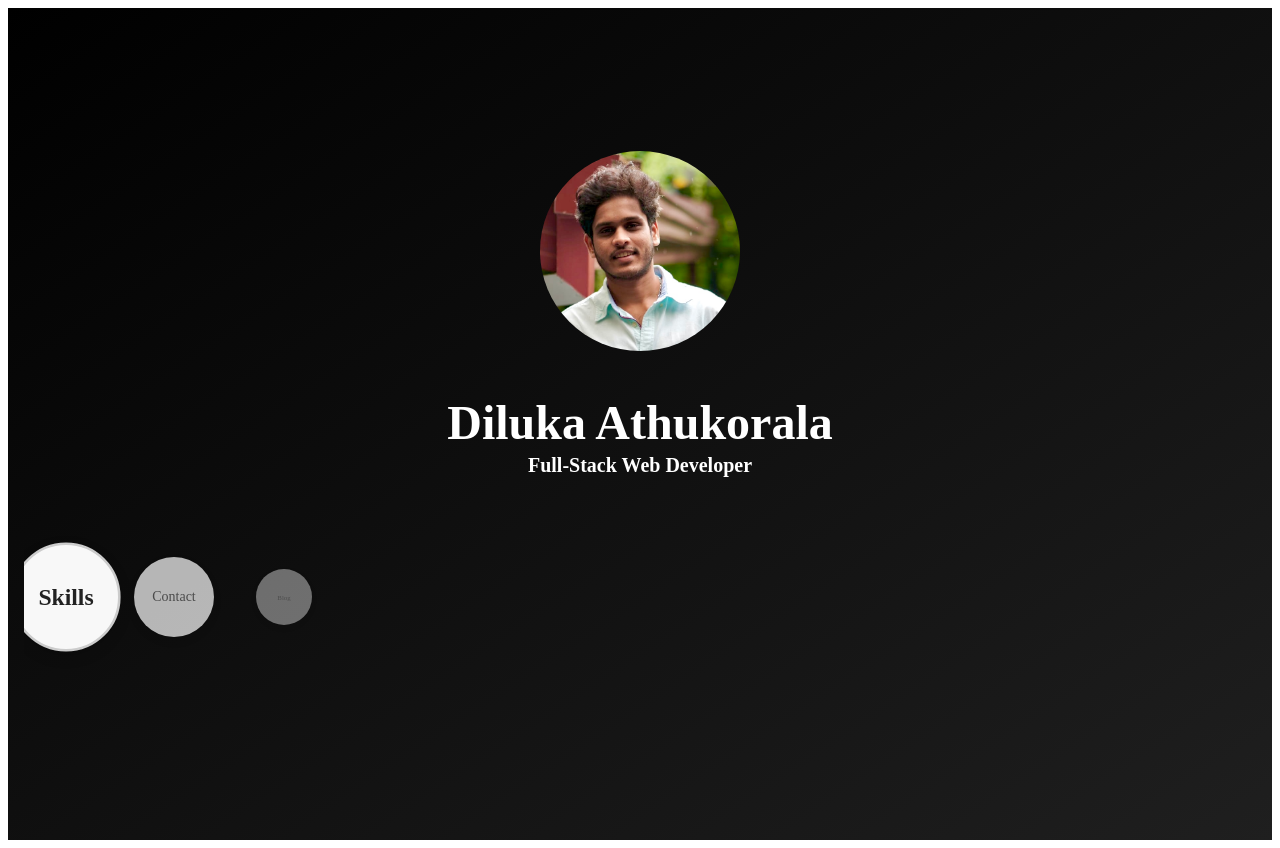
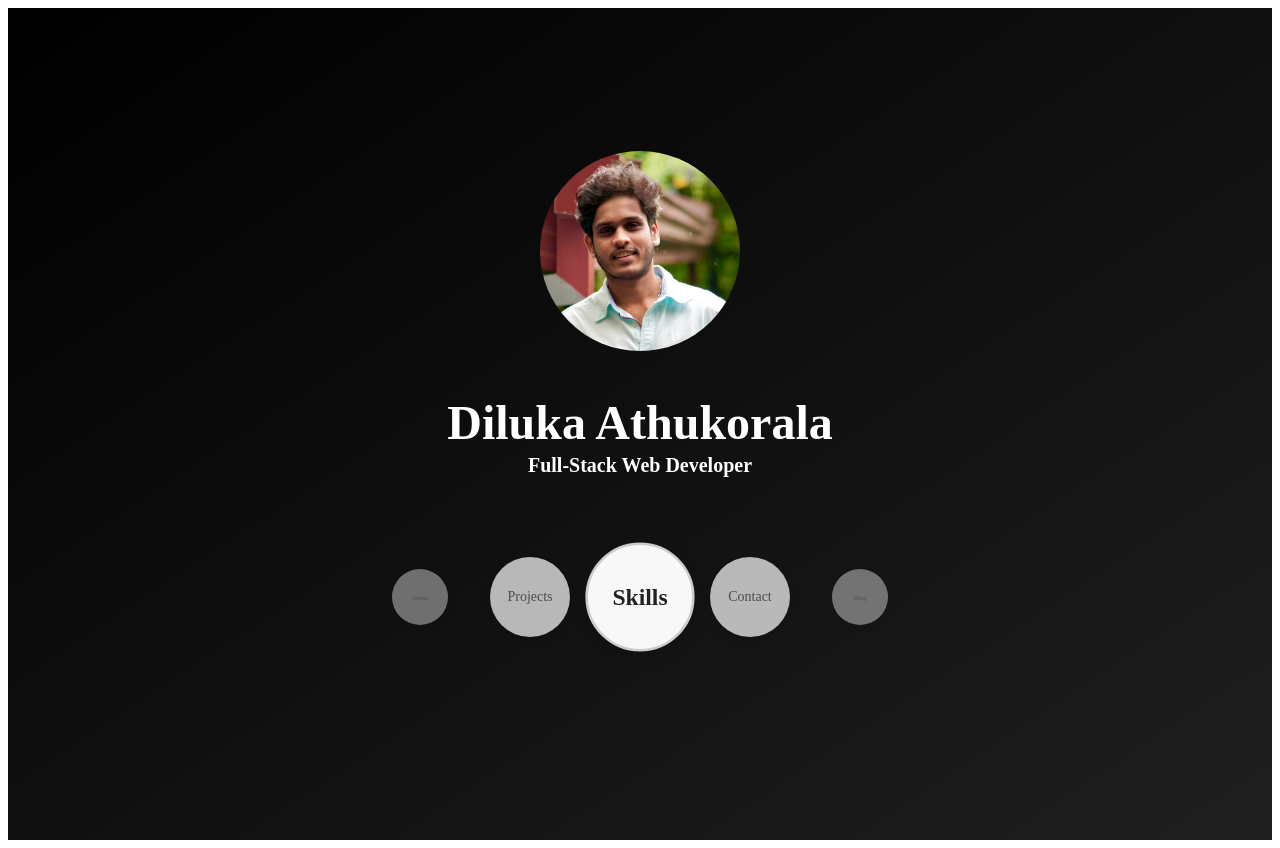
Before and after one commit to dilukaathukorala/My-Portfolio, a Next.js app: page / in a window 1280 px wide. Built offline with nearby package versions, Linux system fonts and the light colour scheme.

Commit message:
Update nav bar css
Changed css

```diff
--- a/styles/Navbar.css
+++ b/styles/Navbar.css
@@ -10,13 +10,13 @@
 }
 
 .disc-wheel {
-  position: relative;
+  position: relati;
   display: flex;
   flex-direction: row;
   align-items: center;
   height: 100px;
   width: 100%;
-  justify-content: cent;
+  justify-content: center;
   transition: transform 0.3s ease;
 }
 
```
